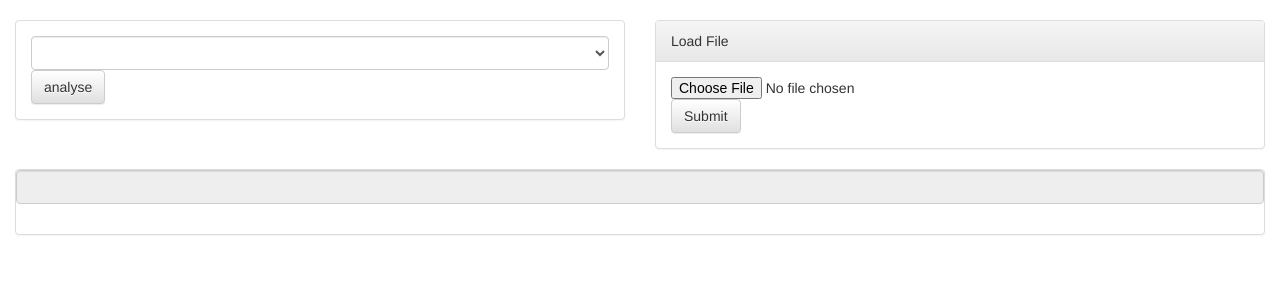
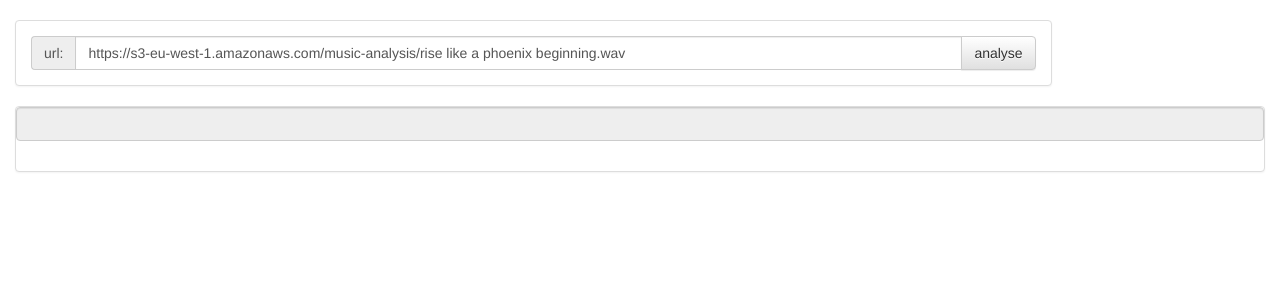
Before and after one commit to thomasina-lee/wavepitch, a Flask app: page / in a window 1280 px wide. Shown: the part 61-361 px from the top of the page. Run offline with Flask 2, Linux system fonts and the light colour scheme; lists and menus that the app fills with data are empty; parts of the project's set-up code (start-up, migrations or seed data) failed here and were passed over; some libraries are stand-ins or nearby versions.

Commit message:
end of day submit

```diff
--- a/analyser/music_analyser_test.py
+++ b/analyser/music_analyser_test.py
@@ -28,7 +28,7 @@ class TestMusicAnalyser(unittest.TestCase):
         the_signal.get_rate = MagicMock()
         the_signal.get_rate.return_value = 44100
         ma = MusicAnalyser(the_signal, SignalSliceGenerator(44100*5, 44100))
-        xt, x_name, t = ma.generate_matrix()
+        xt, x, x_name, t = ma.generate_matrix()
         expected_slice = np.zeros([97])
         expected_slice[[55, 59, 62]] = 1
 
--- a/webapp/app.py
+++ b/webapp/app.py
@@ -10,7 +10,7 @@ from analyser.music_analyser import analyse_wav_url
 
 
 app = flask.Flask(__name__)
-wav_path = '/tmp/music_analyser/'
+
 
 
 @app.route("/")
@@ -19,10 +19,9 @@ def index():
     When you request the root path, you'll get the index.html template.
 
     """
-    #print "love"
-    #wav_files = [ f for f in os.listdir(wav_path) if os.path.isfile(os.path.join(wav_path, f)) and f.endswith('.wav') ]
-    wav_files = []
-    return flask.render_template("index.html", wav_files = wav_files)
+
+    default_url = 'https://s3-eu-west-1.amazonaws.com/music-analysis/rise like a phoenix beginning.wav'
+    return flask.render_template("index.html", default_url = default_url)
 
 
 
@@ -45,24 +44,20 @@ def analyse():
           active_notes:  whether note n is detected at time interval t
 
     """
-    #print "hello"
-    url = flask.request.form["url"]
-    #print filename
+    try:
+        url = flask.request.form["url"]
+        #print url
+        #payload = '{}'
+        payload = analyse_wav_url(url, 1024*1024)
 
-    payload = analyse_wav_url(os.path.join(wav_path, url))
-
-    return payload
-    #return filename
+        return payload
+    except:
+        flask.abort(400)
+        pass
 
 
-def get_args():
 
-    global wav_path
 
-    parser = argparse.ArgumentParser()
-    parser.add_argument("--wavpath", default=wav_path)
-    args = parser.parse_args()
-    wav_path = args.wavpath
 
 
 
@@ -72,10 +67,6 @@ if __name__ == "__main__":
     import os
 
     port = 8000
-    #get_args()
-    # Open a web browser pointing at the app.
-    #os.system("open http://localhost:{0}".format(port))
 
-    # Set up the development server on port 8000.
     app.debug = True
     app.run(port=port, debug=True)
--- a/webapp/templates/index.html
+++ b/webapp/templates/index.html
@@ -7,25 +7,29 @@
 
 
 <!-- Latest compiled and minified CSS -->
-		<link rel="stylesheet" href="https://maxcdn.bootstrapcdn.com/bootstrap/3.2.0/css/bootstrap.min.css">
+<link rel="stylesheet"
+	href="https://maxcdn.bootstrapcdn.com/bootstrap/3.2.0/css/bootstrap.min.css">
 
 <!-- Optional theme -->
-		<link rel="stylesheet" href="https://maxcdn.bootstrapcdn.com/bootstrap/3.2.0/css/bootstrap-theme.min.css">
+<link rel="stylesheet"
+	href="https://maxcdn.bootstrapcdn.com/bootstrap/3.2.0/css/bootstrap-theme.min.css">
 
 <!-- Latest compiled and minified JavaScript -->
-		<script src="https://maxcdn.bootstrapcdn.com/bootstrap/3.2.0/js/bootstrap.min.js"></script>
+<script
+	src="https://maxcdn.bootstrapcdn.com/bootstrap/3.2.0/js/bootstrap.min.js"></script>
 
 
-		<script data-main='/static/js/app/main.js' src="/static/js/lib/require.js"></script>
-    <script > console.log("hello");</script>
+<script data-main='/static/js/app/main.js'
+	src="/static/js/lib/require.js"></script>
+<script> console.log("hello");</script>
 
 <style>
-div #chart_container{
-
-
+div #chart_container {
 	overflow-x: scrollbar;
 	overflow-y: hidden;
 }
+
+
 </style>
 
 
@@ -35,60 +39,41 @@ div #chart_container{
 	<nav class="navbar navbar-static-top  navbar-inverse" role="navigation">
 		<div class="container-fluid">
 
-        <p class="navbar-brand">
-          Music Analyser
-        </p>
+			<p class="navbar-brand">Music Analyser</p>
 
 		</div>
 	</nav>
 
 	<div class="container-fluid">
+
+
+
 		<div class="row">
-        <div class="col-sm-6">
+			<div class="col-sm-10">
 				<div class="panel panel-default">
-
 						<div id="file_analyse" class="panel-body">
-              <select  class="form-control">
-                {% for wav_file in wav_files %}
-                <option value="{{ wav_file }}">{{ wav_file }}</option>
-
-                {% endfor %}
-
-              </select>
-
-              <button  type="button" class="btn btn-default">
-                analyse
-              </button>
+						<div class="input-group">
+						<span class="input-group-addon">url:</span>
+							<input class="form-control" type="text"
+								value="{{default_url}}" /> <span class="input-group-btn">
+								<button type="button" class="btn btn-default">analyse</button>
+							</span>
+						</div>
 					</div>
 
 				</div>
 
 			</div>
 
-        <div class="col-sm-6">
-          <div class="panel panel-default">
-            <div class="panel-heading">
-              Load File
-            </div>
-            <div id="file_load" class="panel-body">
-              <form  >
-                <input  type="file"/>
-                <button  type="submit" class="btn btn-default">
-                  Submit
-                </button>
 
-              </form>
-            </div>
-          </div>
-        </div>
 
 		</div>
 
 		<div class="panel panel-default">
 			<div id="note_detail">
-          <input class="form-control" type="text" readonly/>
+				<input class="form-control" type="text" readonly />
 			</div>
-        <div class="panel-body" >
+			<div class="panel-body">
 
 				<div id="chart_container"></div>
 			</div>
```
Also changed, not shown: analyser/music_analyser.py (+11 -23 lines), webapp/static/js/app/music_plot.js (+51 -59 lines). Lines whose indentation alone changed are shown as unchanged.
